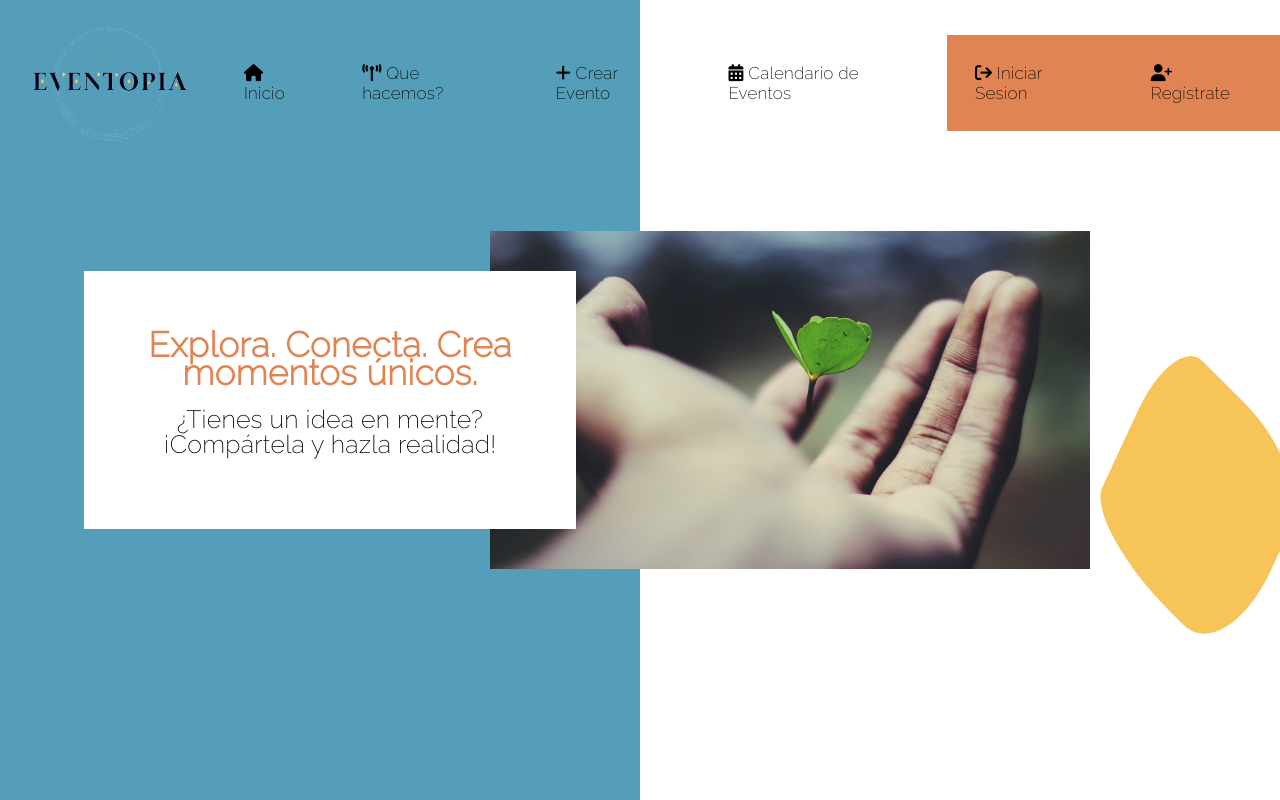
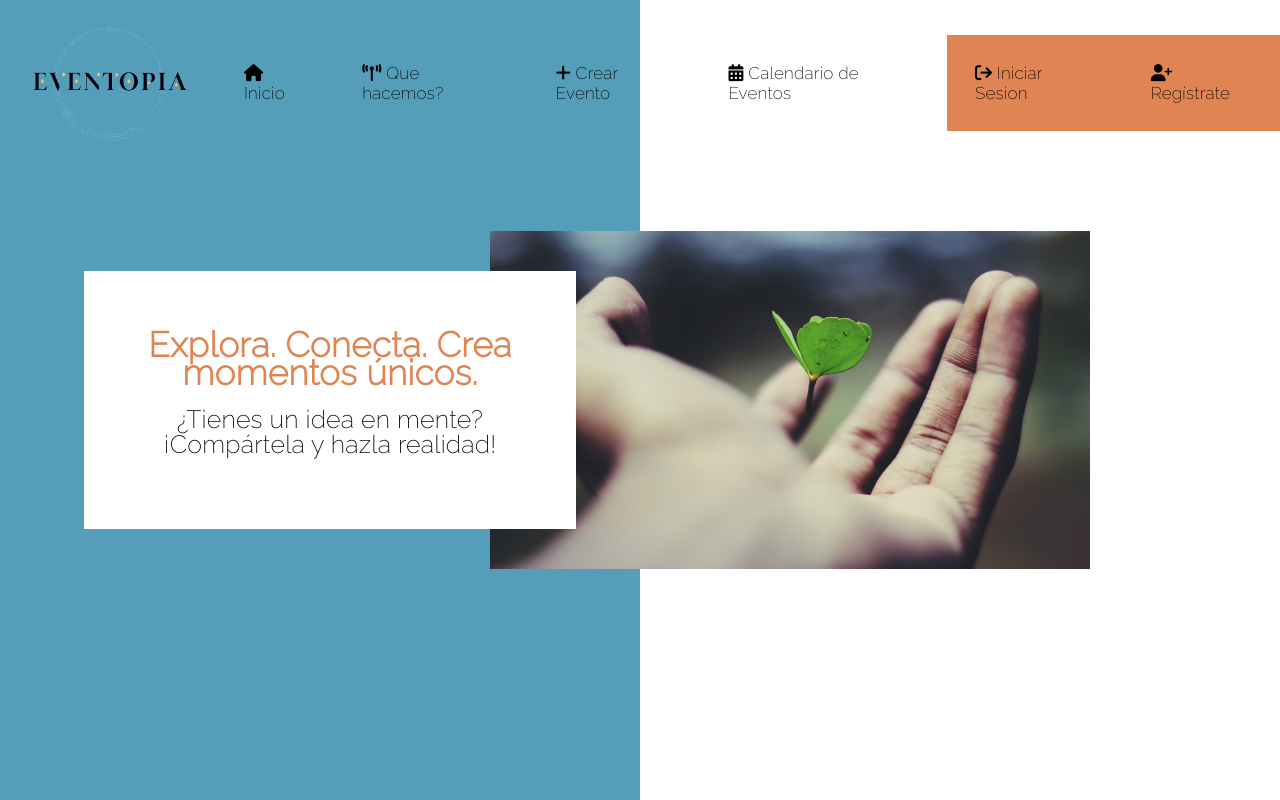
Before and after one commit to LorenaPonsico/Angular_Events_Personal_Project, an Angular app in the folder client/: page /inicio in a window 1280 px wide. Shown: the top 800 px of the page. Built offline with nearby package versions, Linux system fonts and the light colour scheme; no server answers; a web font is replaced by a local one.

Commit message:
dont show events before the current date

```diff
--- a/client/src/app/components/layout/header/header.component.css
+++ b/client/src/app/components/layout/header/header.component.css
@@ -54,19 +54,6 @@
   z-index: -1;
 }
 
-.abstract-shape {
-  width: 200px;
-  height: 200px;
-  background-color: #f7c459;
-  position: absolute;
-  top: 400px;
-  left: 1100px;
-  z-index: -2;
-  transform: rotate(45deg) skewX(20deg);
-  border-radius: 20% 50% 30% 60% / 40% 30% 50% 20%;
-}
-
-
 h3 {
   font-size: 35px;
   font-family: 'Raleway';
--- a/client/src/app/components/layout/header/header.component.html
+++ b/client/src/app/components/layout/header/header.component.html
@@ -12,9 +12,6 @@
       <img src='../../../../assets/crecimientopersonal.jpg' alt="Imagen">
     </div>
 
-    <div class="abstract-shape"></div>
-
-
 
   </div>
 </div>
--- a/client/src/app/components/user/event-details/event-details.component.css
+++ b/client/src/app/components/user/event-details/event-details.component.css
@@ -58,6 +58,7 @@
 }
 
 .btn-calendar{
+  padding-top: 50px;
   margin: 50px;
   max-width: 100%;
   font-family: 'Raleway';
--- a/client/src/app/components/user/events-schedule/events-schedule.component.ts
+++ b/client/src/app/components/user/events-schedule/events-schedule.component.ts
@@ -50,12 +50,20 @@ export class EventsScheduleComponent {
   groupEventsByType() {
     this.eventsByType = {}; // Reiniciamos el objeto de eventos por tipo
     this.listEvents = this.sortEventsByDate(this.listEvents); // Ordenar eventos por fecha
+    const currentDate = new Date(); // Obtener la fecha actual
+
     this.listEvents.forEach((event: Event) => {
+      const eventDate = new Date(event.date);
+
+        // Verificar si la fecha del evento es posterior o igual a la fecha actual
+    if (eventDate >= currentDate) {
+
       if (this.eventsByType[event.type]) {
         this.eventsByType[event.type].push(event);
       } else {
         this.eventsByType[event.type] = [event];
       }
+    }
     });
   }
 
```
Also changed, not shown: client/src/app/components/layout/header/header.component.ts (+0 -12 lines).
